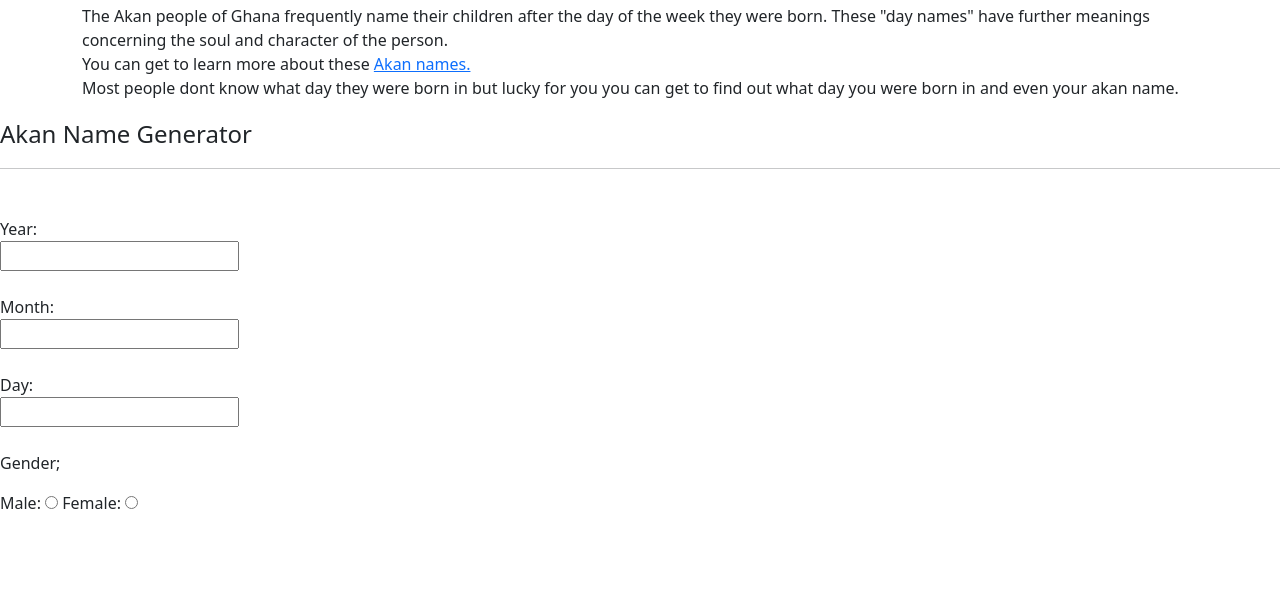
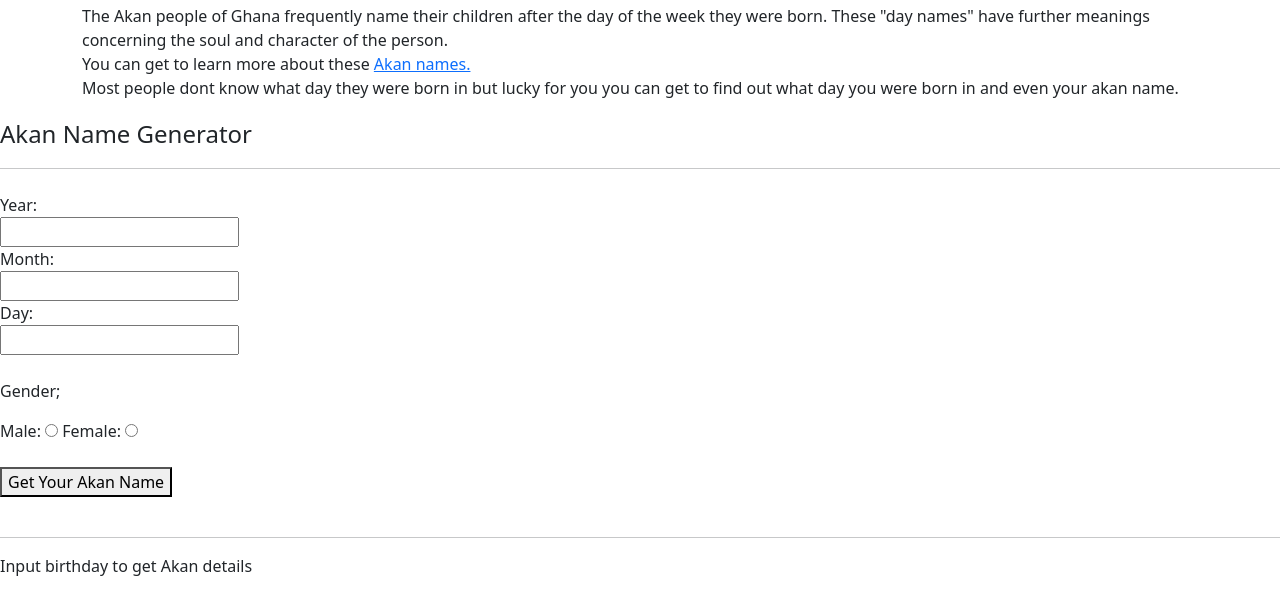
Before and after one commit to Sylvia-Chepkoech/AKAN-Names, a plain HTML site: page index.html in a window 1280 px wide. Shown: the part 98-712 px from the top of the page. Drawn offline with Linux system fonts and the light colour scheme.

Commit message:
make changes to the form element

```diff
--- a/index.html
+++ b/index.html
@@ -19,39 +19,47 @@
         <p>The Akan people of Ghana frequently name their children after the day of the week they were born. These "day names" have further meanings concerning the soul and character of the person.<br>You can get to learn more about these <a href="https://en.wikipedia.org/wiki/Akan_names">Akan names.</a><br>Most people dont know what day they were born in but lucky for you you can get to find out what day you were born in and even your akan name.</a></p>
       </div>
     </div>
-    <form class = "myform" onsubmit="">
+    <form class = "myform" onsubmit="return false" method="post">
       <legend>Akan Name Generator
         <hr>
       </legend>
-      <label for = "birth-year">
-        <br>
+      <label for = "birth-year"></label>
         Year:
         <br>
-        <input type="number", input id="year-input", name="year-of-birth", value="" required>
-      </label>
-      <br>
-      <label for ="birth-month">
+        <input type="number", input id="year-input", name="year-of-birth", required>
+      <label for ="birth-month"></label>
         <br>
         Month:
         <br>
-        <input type="number", input id="month-input", name="month-of-birth", value="" required>
-      </label>
-      <br>
-      <label for="birth-day">
+        <input type="number", input id="month-input", name="month-of-birth", required>
+      <label for="birth-day"> </label>
         <br>
         Day:
         <br>
-        <input type="number", input id="day-input", name="day-of-birth", value="" required>
-      </label>
+        <input type="number", input id="day-input", name="day-of-birth", required>
+
       <br>
       <br>
+
+      <!--Select the gender-->
       <label for="gender">
         <p>Gender;</p>
         Male:
-        <input type="radio", input id="male-input", name="gender", value="" required>
+        <input type="radio", input id="male-input", name="gender", required>
         Female:
-        <input type="radio", input id="female-input", name="gender", value="" required>
+        <input type="radio", input id="female-input", name="gender", required>
       </label>
+      <br>
+
+      <br>
+      <button id="submitButton">Get Your Akan Name</button>
+
+      <br>
+      <br>
+      <hr>
+
+      <p id="finalStatement">Input birthday to get Akan details</p>
+
     </form>
 
   </section>
```
